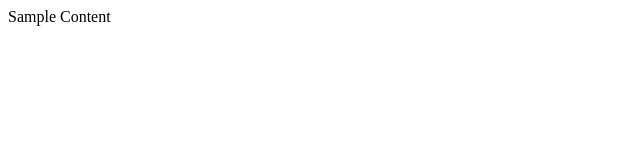
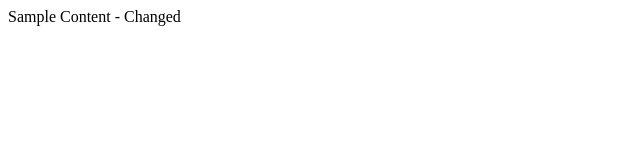
Before and after one commit to wazeedahamed/bootstrap-template, a website: page content/index.html in a window 1280 px wide. Shown: the full height of the page, 0-640 px from the left. Drawn offline with Linux system fonts and the light colour scheme.

Commit message:
Update index.html
Testing Change

```diff
--- a/content/index.html
+++ b/content/index.html
@@ -6,6 +6,6 @@
     <title>Bootstrap Template</title>
 </head>
 <body>
-    Sample Content
+    Sample Content - Changed
 </body>
 </html>
```
